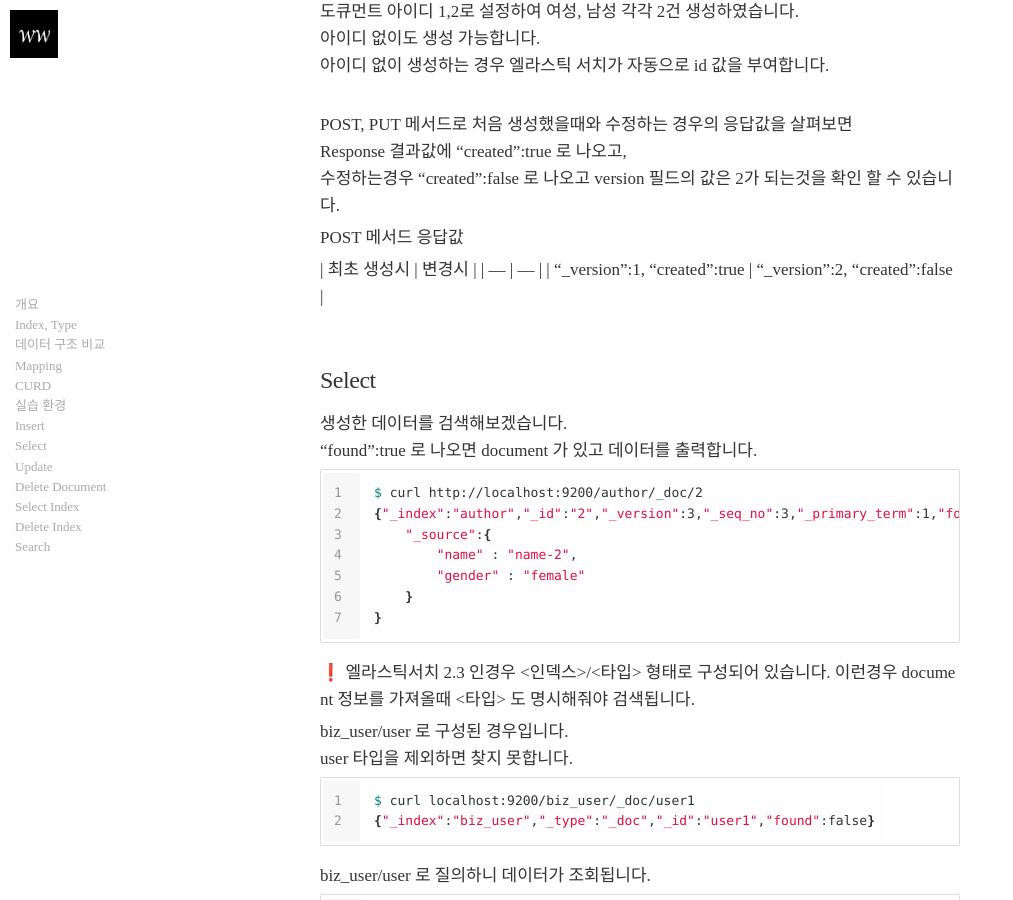
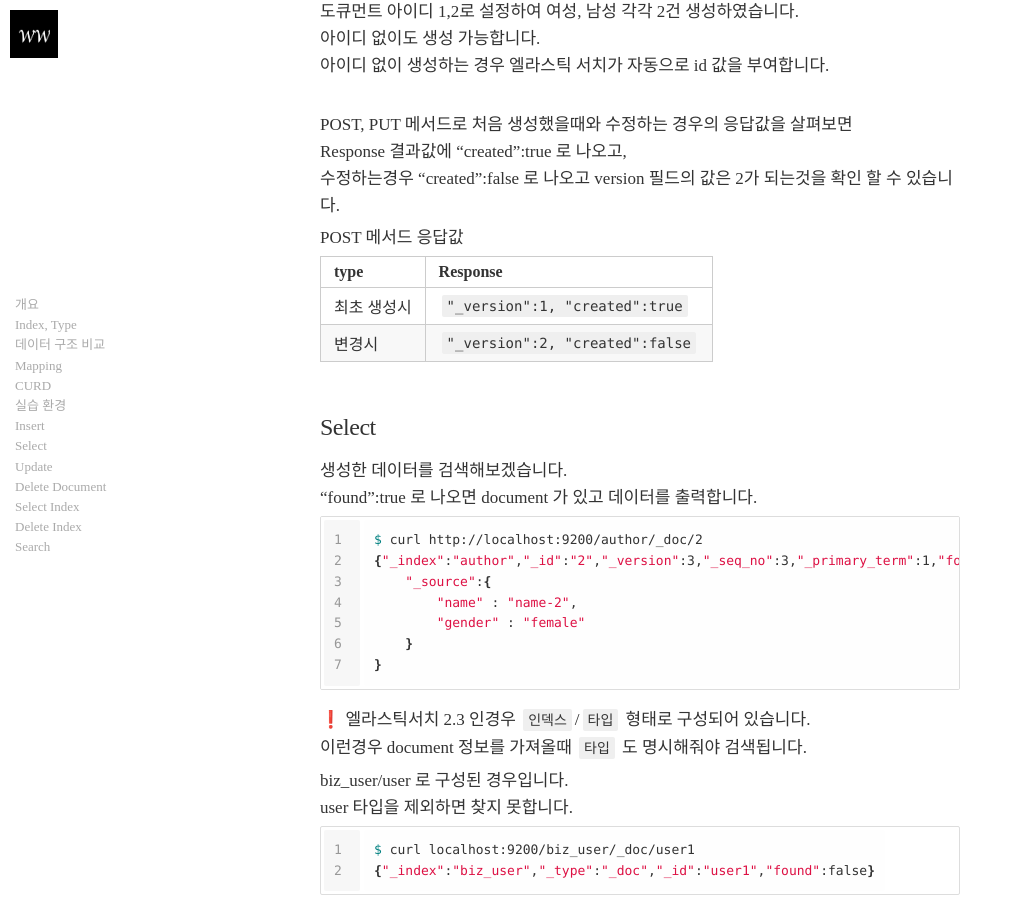
Before and after one commit to didalgus/didalgus.github.io, a Jekyll site: the page built from _posts/2023-12-07-ElasticSearch2.markdown, in a window 1280 px wide and 900 px high, scrolled down 5591 px. Shown: the whole window, without its empty margins (0-1013 px from the left). Built offline with Jekyll 4.4.1, drawn with Linux system fonts in a browser that asks for light colours; nearby versions of some CDN libraries; emoji names are drawn with the system emoji font; some web fonts are replaced; the table of contents is made by our own code.

Commit message:
modify post ElasticSearch2

````diff
--- a/_posts/2023-12-07-ElasticSearch2.markdown
+++ b/_posts/2023-12-07-ElasticSearch2.markdown
@@ -216,17 +216,20 @@
 아이디 없이도 생성 가능합니다.
 아이디 없이 생성하는 경우 엘라스틱 서치가 자동으로 id 값을 부여합니다.
 
-<br/>
+<br>
 POST, PUT 메서드로 처음 생성했을때와 수정하는 경우의 응답값을 살펴보면
 Response 결과값에 "created":true 로 나오고,
 수정하는경우 "created":false 로 나오고 version 필드의 값은 2가 되는것을 확인 할 수 있습니다.
-<br/>
+<br>
 
 POST 메서드 응답값
+
 {:.table.table-key-value-60}
-| 최초 생성시 | 변경시 |
-| --- | --- |
-| "_version":1, "created":true | "_version":2, "created":false |
+| type | Response |
+|---|---|
+| 최초 생성시  | ```"_version":1, "created":true``` |
+| 변경시 | ```"_version":2, "created":false``` |
+
 
 
 
````
Also changed, not shown: other parts of _posts/2023-12-07-ElasticSearch2.markdown (+2 -2 lines).
